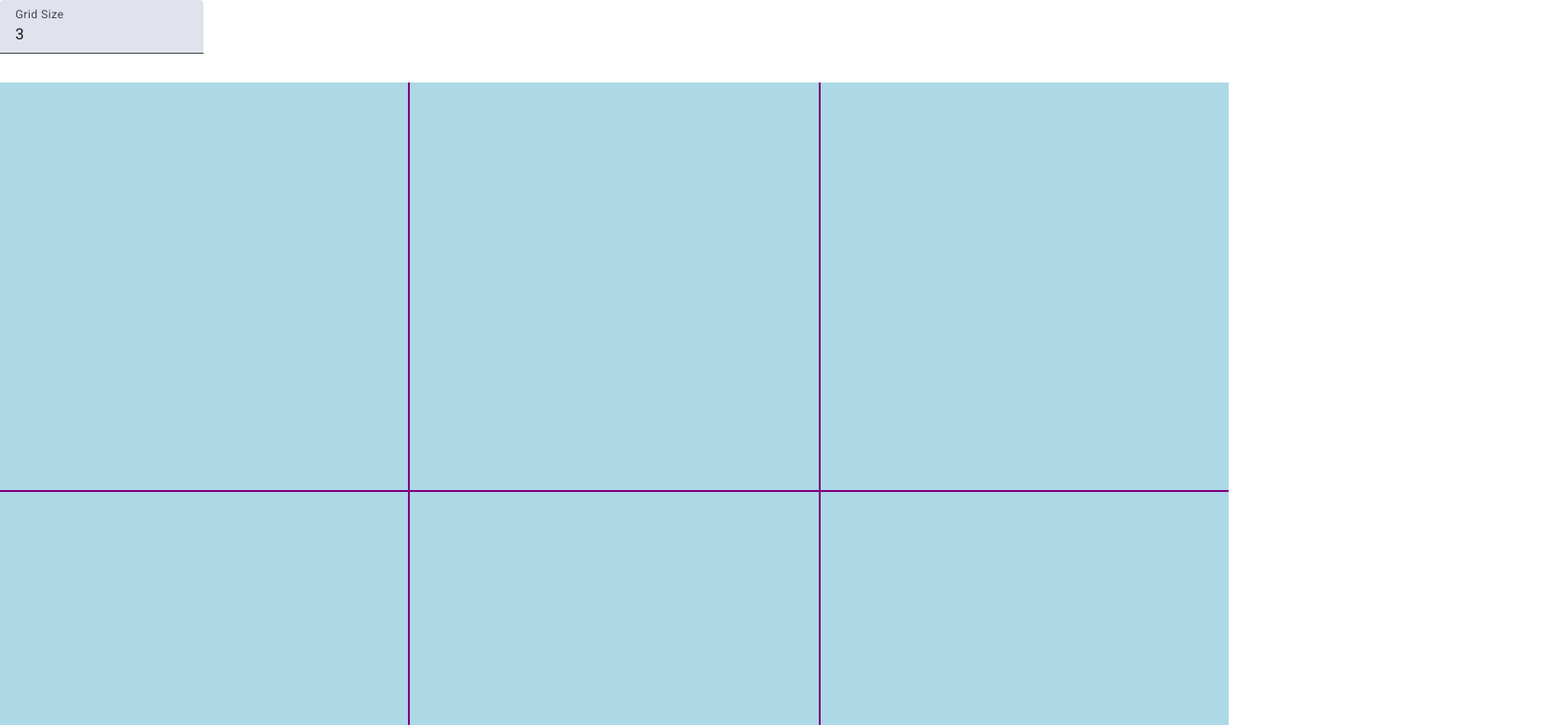
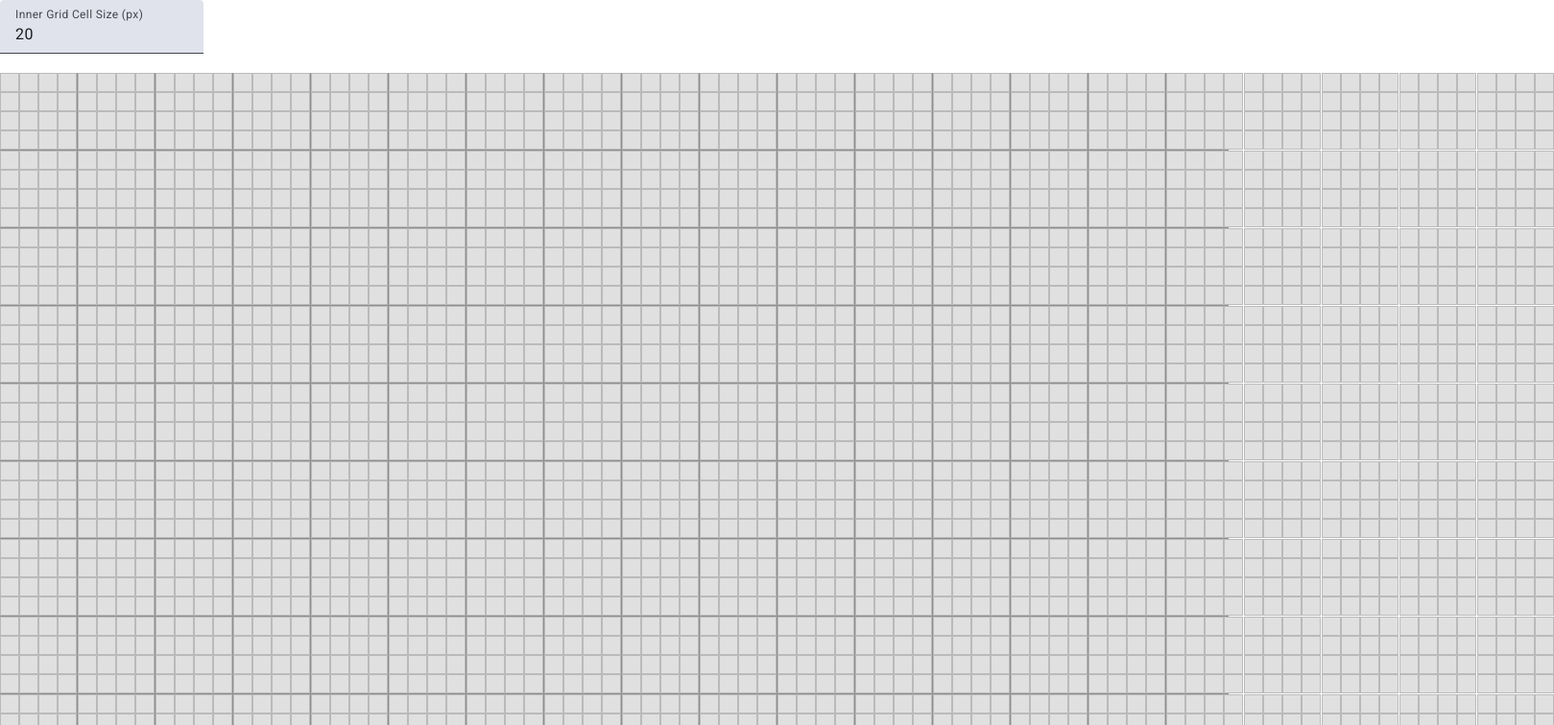
Before and after one commit to pratyush-glingtech/flow-chart, an Angular app: page / in a window 1280 px wide. Shown: the top 756 px of the page at 96% size, 1619 px wide, since content can reach past the window. Built offline with nearby package versions, Linux system fonts and the light colour scheme.

Commit message:
updated nested grid

```diff
--- a/src/app/grids/grids.component.css
+++ b/src/app/grids/grids.component.css
@@ -1,28 +1,29 @@
-.controls {
-    margin-bottom: 10px;
-    display: flex;
-    gap: 10px;
-    align-items: center;
+.grid {
+    display: grid;
+    gap: 1px;
+    background-color: #8f8e8e;
+    max-width: 100%;
+    width: fit-content;
+    margin: 0 auto;
   }
 
-  .grid {
-    display: grid;
-    gap: 2px;
-    /* width: 300px;
-    height: 300px;
-    border: 2px solid black; */
-    background-color: purple;
-    margin-top: 10px;
+  /* Individual grid items */
+  .grid-item {
+    display: flex;
+    justify-content: center;
+    align-items: center;
+    aspect-ratio: 1/1;
+    background-color: #f9f9f9;
   }
 
-  .grid-item {
-    background: lightblue;
-    color: black;
-    display: flex;
-    align-items: center;
-    justify-content: center;
-    text-align: center;
-    font-weight: bold;
-    /* border: 1px solid black; */
-    aspect-ratio: 1/1;
+  /* Inner grid within each grid item */
+  .inner-grid {
+    display: grid;
+    /* gap: 1px; */
   }
+
+  /* Individual inner grid items */
+  .inner-grid-item {
+    background-color: #e0e0e0;
+    border: 1px solid #bbbaba;
+  }
--- a/src/app/grids/grids.component.html
+++ b/src/app/grids/grids.component.html
@@ -1,16 +1,24 @@
 <div class="controls">
     <mat-form-field>
-        <mat-label>Grid Size</mat-label>
-        <input matInput type="number" [value]="gridSize" (input)="updateGridSize($event)" min="4"  >
+      <mat-label>Inner Grid Cell Size (px)</mat-label>
+      <input matInput type="number" [value]="cellSize" (input)="updateCellSize($event)" min="10">
     </mat-form-field>
-  </div>
+</div>
 
-  <div
-    class="grid"
-    [style.grid-template-columns]="'repeat(' + gridSize + ', 1fr)'"
-    [style.grid-template-rows]="'repeat(' + gridSize + ', 1fr)'"
-  >
+<div class="grid" [style.grid-template-columns]="'repeat(' + outerGridSize + ', 1fr)'"
+[style.grid-template-rows]="'repeat(' + outerGridSize + ', 1fr)'"
+>
     @for (item of items; track item) {
-      <div class="grid-item"></div>
+        <div class="grid-item">
+            <div
+                class="inner-grid"
+                [style.grid-template-columns]="'repeat(' + innerGridSize + ', ' + cellSize + 'px)'"
+                [style.grid-template-rows]="'repeat(' + innerGridSize + ', ' + cellSize + 'px)'"
+            >
+                @for (innerItem of innerGridItems; track innerItem) {
+                <div class="inner-grid-item"></div>
+                }
+            </div>
+        </div>
     }
-  </div>
+</div>
--- a/src/app/grids/grids.component.ts
+++ b/src/app/grids/grids.component.ts
@@ -9,26 +9,34 @@ import {MatFormFieldModule} from '@angular/material/form-field';
   imports: [MatInputModule, MatFormFieldModule]
 })
 export class GridsComponent {
-  gridSize: number = 3; // Default 3x3 grid
+  outerGridSize: number = 20; // Fixed outer grid size (20x20)
+  innerGridSize: number = 4;  // Fixed inner grid size (4x4)
+  cellSize: number = 20; // Default size of inner grid cells in pixels
   items: number[] = [];
+  innerGridItems: number[] = [];
 
   constructor() {
     this.generateGrid();
+    this.generateInnerGridItems();
   }
 
   // Generate grid based on user input
   generateGrid() {
-    const totalBlocks = this.gridSize * this.gridSize;
+    const totalBlocks = this.outerGridSize * this.outerGridSize;
     this.items = Array.from({ length: totalBlocks }, (_, i) => i + 1);
   }
 
   // Update grid when user changes the input
-  updateGridSize(event: Event) {
+  updateCellSize(event: Event) {
     const input = (event.target as HTMLInputElement).value;
     const size = parseInt(input, 10);
     if (size && size > 0) {
-      this.gridSize = size;
-      this.generateGrid();
+      this.cellSize = size;
     }
   }
+
+  generateInnerGridItems() {
+    const totalInnerItems = this.innerGridSize * this.innerGridSize;
+    this.innerGridItems = Array.from({ length: totalInnerItems }, (_, i) => i + 1);
+  }
 }
```
